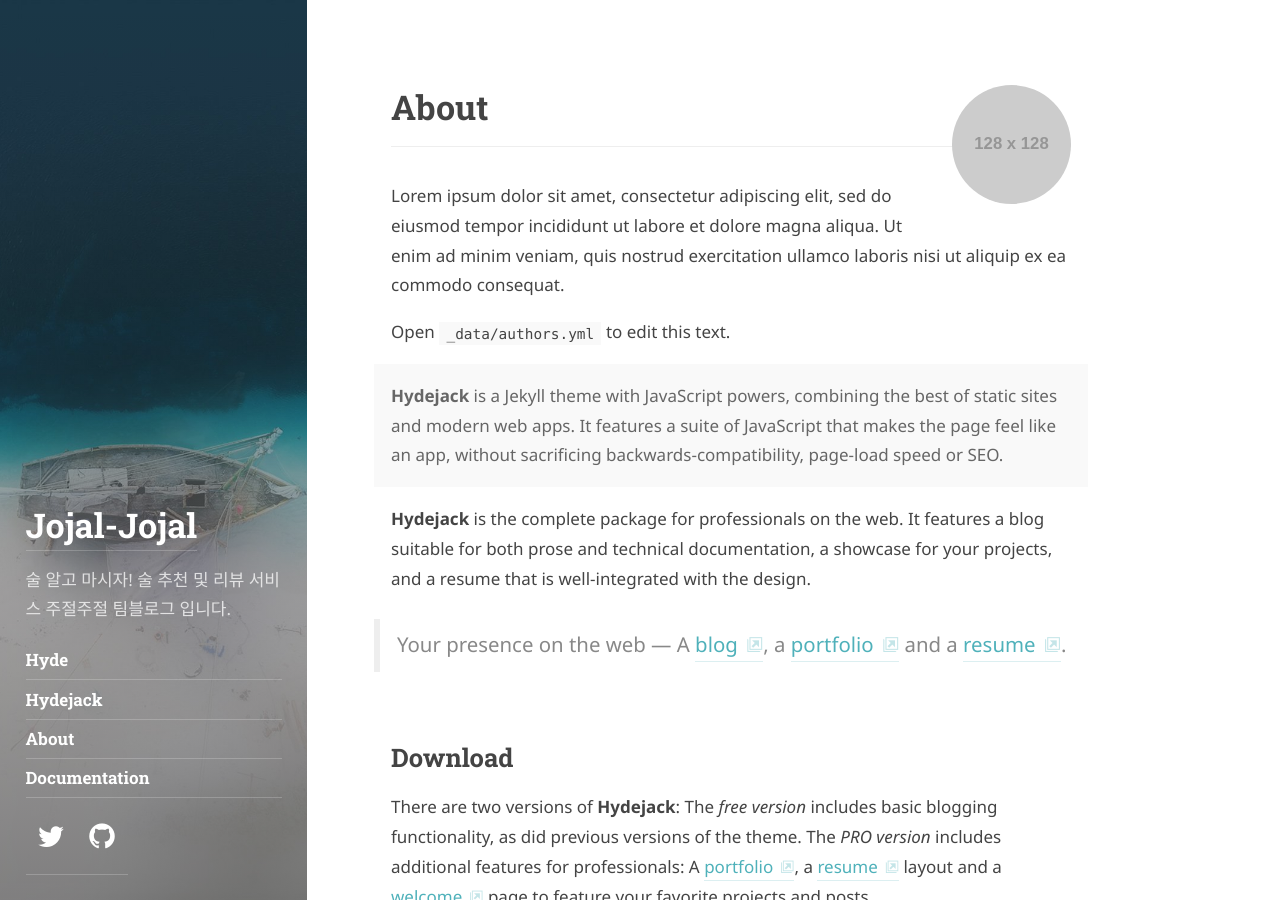
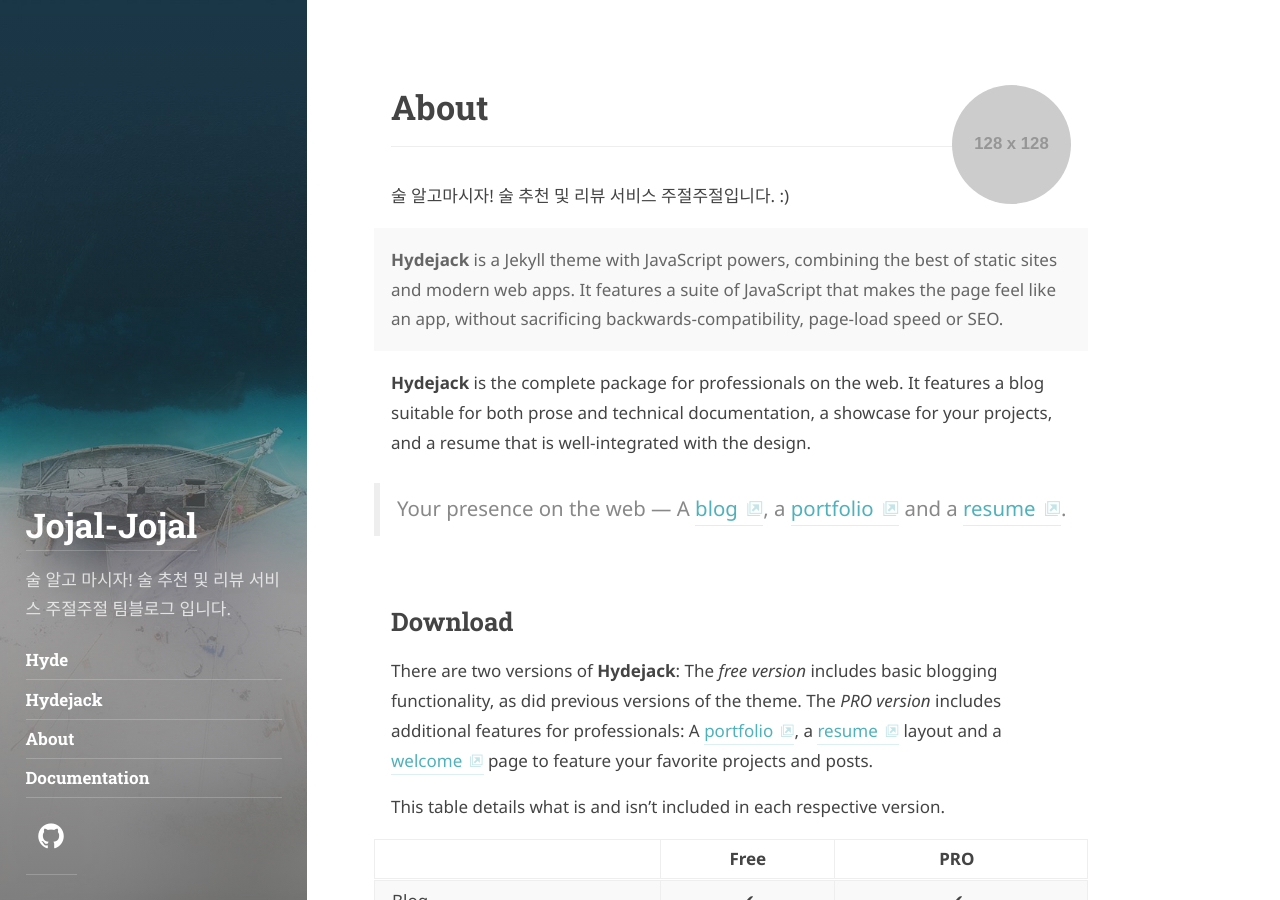
Before and after one commit to jujeol-jujeol/jujeol-jujeol.github.io, a Jekyll site: the page built from about.md, in a window 1280 px wide and 900 px high. Built offline with Jekyll 4.4.1, drawn with Linux system fonts in a browser that asks for light colours; some web fonts are replaced.

Commit message:
author update

```diff
--- a/_data/authors.yml
+++ b/_data/authors.yml
@@ -2,32 +2,28 @@
 # Must be the same as `author` in `_config.yml`.
 # Change `author1` to your shortname.
 author1:
-  name:              <firstname> <lastname>
-  email:             <mail@domain.tld>
+  name: 주절주절
+  email: <sunhpark42@gmail.com>
 
   # Used at the bottom of each page and at the top of the `about` layout
   # Markdown enabled, can use multiple paragraphs (enabled by `|`)
-  about:             |
-    Lorem ipsum dolor sit amet, consectetur adipiscing elit,
-    sed do eiusmod tempor incididunt ut labore et dolore magna aliqua.
-    Ut enim ad minim veniam, quis nostrud exercitation ullamco laboris nisi ut aliquip ex ea commodo consequat.
-
-    Open `_data/authors.yml` to edit this text.
+  about: |
+    술 알고마시자! 술 추천 및 리뷰 서비스 주절주절입니다. :)
 
   # This photo will be used in the about section
   picture:
-    path:            https://placehold.it/128x128
+    path: https://placehold.it/128x128
     # srcset is optional, but can be used to provide higher res versions for retina displays
     srcset:
-      1x:            https://placehold.it/128x128
-      2x:            https://placehold.it/256x256
+      1x: https://placehold.it/128x128
+      2x: https://placehold.it/256x256
 
   # Social media icons in sidebar
   # Comment/uncommet to show/hide
   # Rearrange to change the order in which they appear
   social:
-    twitter:         <username>
-    github:          <username>
+    # twitter: <username>
+    github: woowacourse-teams/2021-jujeol-jujeol
     # email:           mailto:<mail@domain.tld>
     # rss:             https://<url>/feed.xml
     # facebook:        <username>
@@ -67,18 +63,18 @@ author1:
 
 # Another author (optional)
 author2:
-  name:              <firtname> <lastname>
-  email:             <mail@domain.tld>
-  about:             |
+  name: <firtname> <lastname>
+  email: <mail@domain.tld>
+  about: |
     Lorem ipsum dolor sit amet, consectetur adipiscing elit,
     sed do eiusmod tempor incididunt ut labore et dolore magna aliqua.
     Ut enim ad minim veniam, quis nostrud exercitation ullamco laboris nisi ut aliquip ex ea commodo consequat.
 
     Open `_data/authors.yml` to edit this text.
-  picture:           https://placehold.it/128x128
-  twitter:           <username>
-  github:            <username>
-  accent_color:      '#268bd2'
+  picture: https://placehold.it/128x128
+  twitter: <username>
+  github: <username>
+  accent_color: '#268bd2'
   accent_image:
-    background:      '#202020'
-    overlay:         false
+    background: '#202020'
+    overlay: false
```
